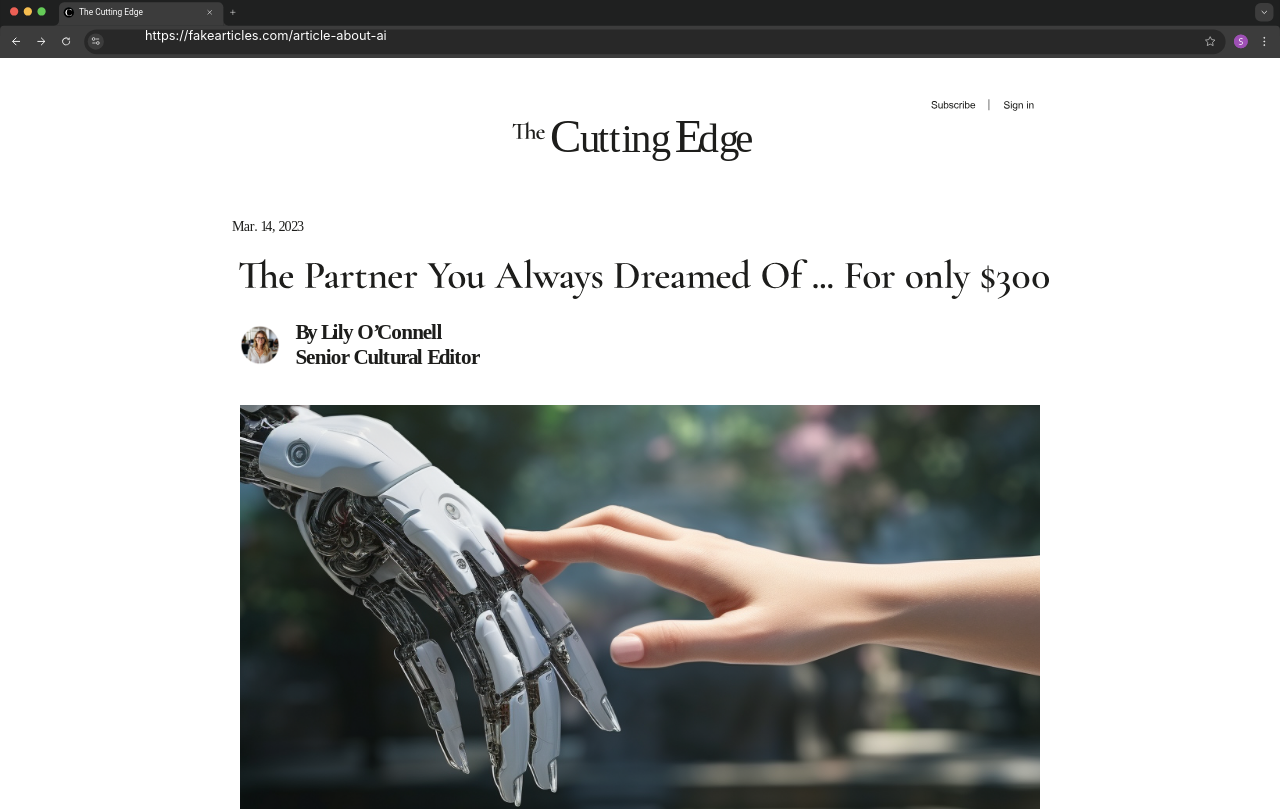
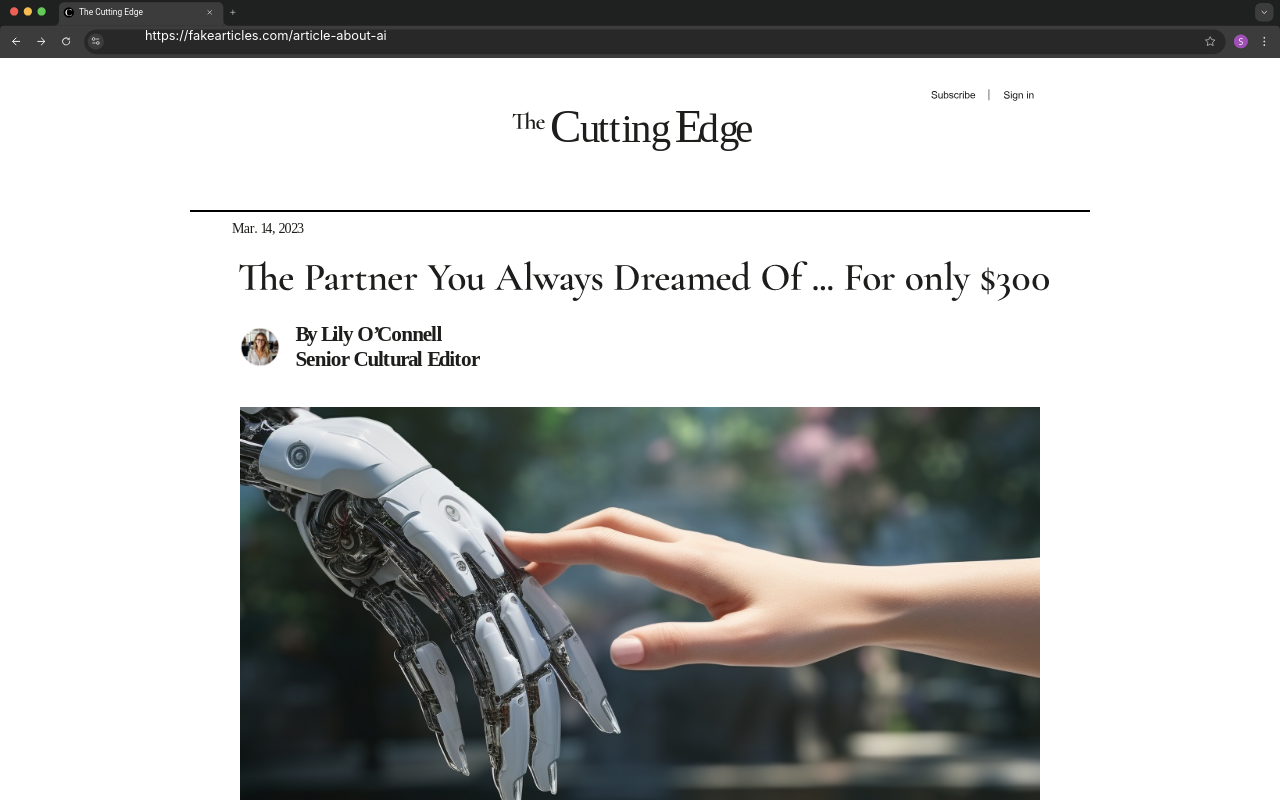
Before and after one commit to ivan-samokhin/articles, a Vue app: page /cutting in a window 1280 px wide. Shown: the top 809 px of the page. Built offline with nearby package versions, Linux system fonts and the light colour scheme.

Commit message:
initial-deploy2

```diff
--- a/src/views/CuttingEdge.vue
+++ b/src/views/CuttingEdge.vue
@@ -19,7 +19,7 @@
     </section>
 
     <section class="title_block">
-      <img src="/cutting/headline2.svg" alt="">
+      <div class="headline_wrapper"><img src="/cutting/headline2.svg" alt=""></div>
       <div class="img_auth_wrapper"> <img src="/cutting/author.png" alt=""> </div>
       <div class="photo_wrapper"> <img src="/cutting/image.png" alt=""> </div>
     </section>
@@ -40,18 +40,20 @@
 }
 
 .article_wrapper {
-  width: 100vw;
+  width: 100%;
 
   overflow-y: scroll;
   overflow-x: hidden;
 }
 
 #CuttingEdge {
+
+  padding-top: 50px;
   margin: auto;
-  margin-top: 60px;
   overflow-y: scroll;
   overflow-x: hidden;
-  height: 95vh;
+  height: 100vh;
+
 }
 
 .fake_browser_top {
@@ -78,6 +80,7 @@
   width: 100vw;
   height: 50px;
   display: block;
+  position: relative;
 }
 .top_bar img {
 
@@ -109,6 +112,10 @@
   display: block;
   height: 150px;
   margin: auto;
+}
+.headline_wrapper {
+  padding-top: 10px;
+  border-top: 2px solid black;
 }
 
 .img_auth_wrapper {
```
Also changed, not shown: public/cutting/text2.svg.
